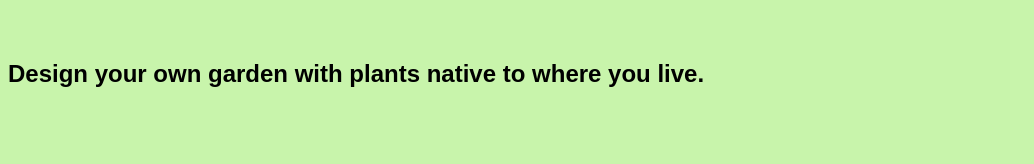
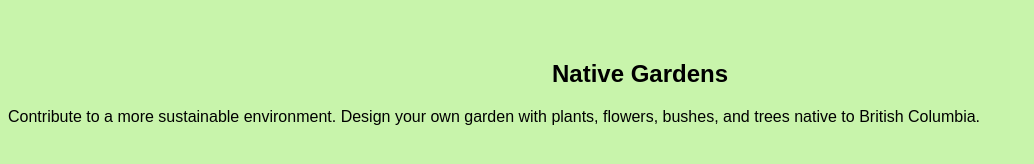
Before and after one commit to Mateo-dmngz-D/Indigenous-gardens, a plain HTML site: page index.html in a window 1280 px wide. Shown: the whole page, without its empty margins (0-1034 px from the left). Drawn offline with Linux system fonts and the light colour scheme.

Commit message:
Centered title

```diff
--- a/index.html
+++ b/index.html
@@ -10,8 +10,16 @@
   <body>
     <div class="about">
       <!--  <img class="profilepicture" width="80px" height="80px" src="images/profile.jpg"> -->
-      <h2 class="name">Design your own garden with plants native to where you live.</h2>
+      <h2 class="name">Native Gardens</h2>
     </div>
+
+    <p class="description">
+      Contribute to a more sustainable environment.
+      Design your own garden with plants, flowers, bushes, and trees native to British Columbia.
+      <!-- Insert here longer description -->
+    </p>
+
+
 
 
   </body>
--- a/style.css
+++ b/style.css
@@ -9,3 +9,7 @@ body {
 .about {
     margin-top: 60px; /* Adds spacing above the container */
 }
+
+.name {
+    text-align: center; /* Aligns our text in the center */
+}
```
